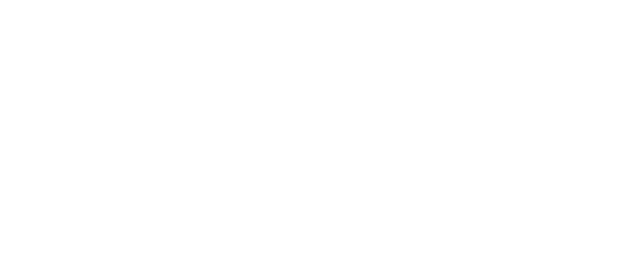
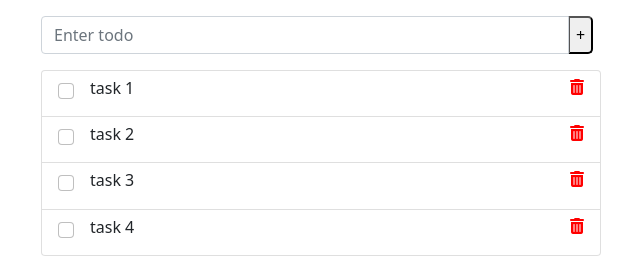
Before and after one commit to erikaxe/Praktisk-tentamen, a plain HTML site: page index.html in a window 1280 px wide. Shown: the whole page, without its empty margins (41-681 px from the left). Drawn offline with nearby package versions, Linux system fonts and the light colour scheme.

Commit message:
json to list fixed, submit.value fixed, minor css fixed, delete li works

```diff
--- /dev/null
+++ b/api.js
@@ -0,0 +1,5 @@
+const api = {
+  apiAdress: "/data.json",
+};
+
+export default api;
--- a/app.js
+++ b/app.js
@@ -0,0 +1,102 @@
+import UI from "./ui.js";
+
+const ui = new UI();
+
+/************************************* Load todo lists from JSON when page is loaded *************************************/
+document.addEventListener("DOMContentLoaded", (e) => {
+  e.preventDefault();
+  ui.getData().then((data) => {
+    console.log(data);
+    console.log("json loaded");
+    let html = `
+    <li class="list-group-item">
+    <div class="form-check">
+        <input class="form-check-input" type="checkbox" id="flexCheckDefault">
+        <h6>${data.todos[0].todoString}</h6>
+        <i class="fas fa-trash-alt"></i>
+    </div>
+
+    </li>
+    <li class="list-group-item">
+    <div class="form-check">
+        <input class="form-check-input" type="checkbox" id="flexCheckDefault">
+        <h6>${data.todos[1].todoString}</h6>
+        <i class="fas fa-trash-alt"></i>
+    </div>
+
+    </li>
+    <li class="list-group-item">
+    <div class="form-check">
+        <input class="form-check-input" type="checkbox" id="flexCheckDefault">
+        <h6>${data.todos[2].todoString}</h6>
+        <i class="fas fa-trash-alt"></i>
+    </div>
+
+    </li>
+    <li class="list-group-item">
+    <div class="form-check">
+        <input class="form-check-input" type="checkbox" id="flexCheckDefault">
+        <h6>${data.todos[3].todoString}</h6>
+        <i class="fas fa-trash-alt"></i>
+    </div>
+
+    </li>
+    `;
+    ui.list.innerHTML = ui.list.innerHTML + html;
+  });
+});
+
+/************************************* Add todo list *************************************/
+ui.taskForm.addEventListener("submit", (e) => {
+  e.preventDefault();
+
+  let todo = [];
+  todo.push(ui.formControl.value);
+  const htmlCode = `
+
+  <li class="list-group-item">
+    <div class="form-check">
+        <input class="form-check-input" type="checkbox" id="flexCheckDefault">
+        <h6>${ui.formControl.value}</h6>
+        <i class="fas fa-trash-alt"></i>
+    </div>
+
+    </li>
+    `;
+
+  ui.list.innerHTML = ui.list.innerHTML + htmlCode;
+  ui.formControl.value = "";
+  console.log(todo);
+});
+/************************************* Delete todo list *************************************/
+class App {
+  deleteList(target) {
+    if (target.className === "fas fa-trash-alt") {
+      target.parentElement.parentElement.remove();
+    }
+  }
+}
+document.getElementById("list").addEventListener("click", function (e) {
+  //Instantiate UI
+  const app = new App();
+  //Delete li
+  app.deleteList(e.target);
+  /* //Show message
+  app.showAlert("List Removed!", "success"); */
+  e.preventDefault();
+});
+
+/* const app = new App();
+
+app.renderToDOM(); */
+
+/*
+<div class="card-placeholder">
+        <div class="card-top"></div>
+        <div class="card-info">
+            <div class="name-cont">
+                <h6 class="name-name">Name:</h6><p class="card-input-name">${ui.taskForm.value}</p>
+            </div>
+        </div>
+    </div>
+*/
--- a/data.json
+++ b/data.json
@@ -0,0 +1,20 @@
+{
+  "todos": [
+    {
+      "todoId": "0",
+      "todoString": "task 1"
+    },
+    {
+      "todoId": "1",
+      "todoString": "task 2"
+    },
+    {
+      "todoId": "2",
+      "todoString": "task 3"
+    },
+    {
+      "todoId": "3",
+      "todoString": "task 4"
+    }
+  ]
+}
--- a/index.html
+++ b/index.html
@@ -4,18 +4,39 @@
     <meta charset="UTF-8" />
     <meta name="viewport" content="width=device-width, initial-scale=1.0" />
     <title>Document</title>
-    <link rel="stylesheet" href="style.css" />
+
     <link
       href="https://cdn.jsdelivr.net/npm/bootstrap@5.0.0-beta1/dist/css/bootstrap.min.css"
       rel="stylesheet"
       integrity="sha384-giJF6kkoqNQ00vy+HMDP7azOuL0xtbfIcaT9wjKHr8RbDVddVHyTfAAsrekwKmP1"
       crossorigin="anonymous"
     />
+    <link rel="stylesheet" href="style.css" />
+    <script
+      src="https://kit.fontawesome.com/a0af2043db.js"
+      crossorigin="anonymous"
+    ></script>
   </head>
   <body>
-    <div class="container text-center"></div>
+    <div class="container">
+      <div class="main-card">
+        <form id="task-form" class="mb-3 mt-3">
+          <div class="input-group flex-nowrap">
+            <input
+              type="text"
+              class="form-control"
+              placeholder="Enter todo"
+              aria-label="Username"
+              aria-describedby="addon-wrapping"
+            />
+            <input type="submit" value="+" class="button" />
+          </div>
+        </form>
+        <ul id="list" class="list-group list"></ul>
+      </div>
+    </div>
 
-    <script src="app.js"></script>
+    <script type="module" src="app.js"></script>
     <script
       src="https://cdn.jsdelivr.net/npm/@popperjs/core@2.5.4/dist/umd/popper.min.js"
       integrity="sha384-q2kxQ16AaE6UbzuKqyBE9/u/KzioAlnx2maXQHiDX9d4/zp8Ok3f+M7DPm+Ib6IU"
--- a/style.css
+++ b/style.css
@@ -0,0 +1,34 @@
+.list-group-item {
+  display: flex;
+}
+
+.fa-trash-alt {
+  color: red;
+  cursor: pointer;
+}
+
+.form-check-input {
+  cursor: pointer;
+}
+/*  */
+
+.list-group-item {
+  max-width: 35rem;
+  display: flex;
+}
+.form-control {
+  max-width: 33rem;
+}
+
+.form-check {
+  width: 100%;
+  display: flex;
+}
+h6 {
+  margin-right: auto;
+  margin-left: 1rem;
+}
+
+.button {
+  border-radius: 0px 5px 5px 0px;
+}
--- /dev/null
+++ b/ui.js
@@ -0,0 +1,18 @@
+import api from "./api.js";
+
+class UI {
+  constructor() {
+    /* this.todo = []; */
+    this.button = document.querySelector(".button");
+    this.taskForm = document.getElementById("task-form");
+    this.formControl = document.querySelector(".form-control");
+
+    this.list = document.querySelector(".list");
+  }
+  getData() {
+    const res = fetch(api.apiAdress).then((res) => res.json());
+    return res;
+  }
+}
+
+export default UI;
```
